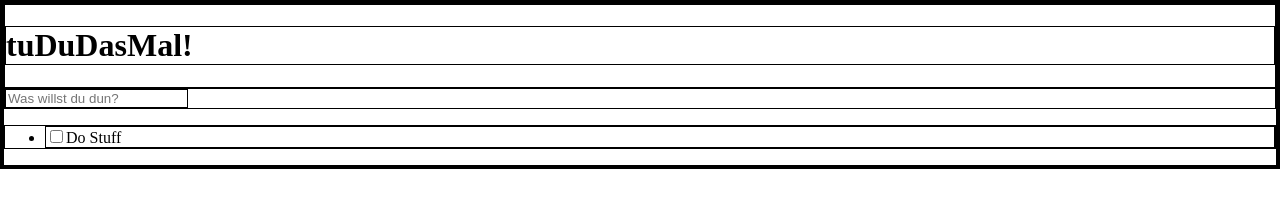
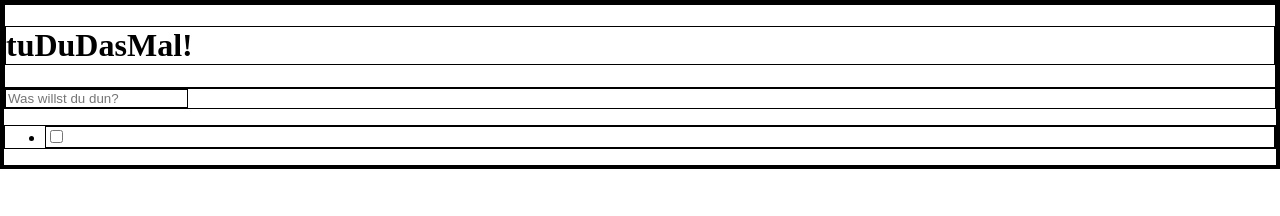
Before and after one commit to ToDoruss/tudu, a React (Create React App) app: page / in a window 1280 px wide. Shown: the top 216 px of the page. Built offline with nearby package versions, Linux system fonts and the light colour scheme.

Commit message:
Get input to show up in todo-item

```diff
--- a/src/App.js
+++ b/src/App.js
@@ -1,14 +1,16 @@
+import { useState } from "react";
 import Form from "./components/Form";
 import Header from "./components/Header";
 import Todolist from "./components/Todolist";
 import "./global.css";
 
 function App() {
+  const [inputText, setInputText] = useState("");
   return (
     <div className="container">
       <Header />
-      <Form />
-      <Todolist />
+      <Form setInputText={setInputText} testProperty={"Testtext"} />
+      <Todolist inputText={inputText} />
     </div>
   );
 }
--- a/src/components/Form.js
+++ b/src/components/Form.js
@@ -1,13 +1,10 @@
-import React, { useState } from "react";
-
-export default function Form() {
-  const [inputText, setInputText] = useState("Tu etwas!");
+export default function Form({ setInputText }) {
   return (
     <form
       onSubmit={(event) => {
         event.preventDefault();
         const input = document.querySelector(".todo__input"); // ToDo: Verschlanken?
-        console.log(input.value);
+        setInputText(input.value);
       }}
     >
       <input
--- a/src/components/Todolist.js
+++ b/src/components/Todolist.js
@@ -1,10 +1,10 @@
 import React from "react";
 import Todo from "./Todo";
 
-export default function Todolist({ todoText = "Do Stuff" }) {
+export default function Todolist({ inputText }) {
   return (
     <ul className="Todo__List">
-      <Todo todoText={todoText}></Todo>
+      <Todo todoText={inputText}></Todo>
     </ul>
   );
 }
```
